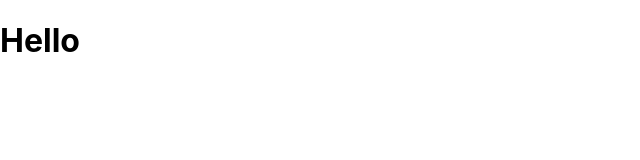
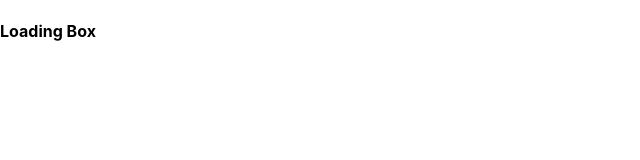
Before and after one commit to kaluzsikc/Product_comparison_app, a React (Create React App) app: page /loading in a window 1280 px wide. Shown: the top 160 px of the page, without its empty margins (0-640 px from the left). Built offline with nearby package versions, Linux system fonts and the light colour scheme.

Commit message:
Added MainBox, SearchBox, ResultsBox and LoadingBox

```diff
--- a/src/App.js
+++ b/src/App.js
@@ -1,11 +1,12 @@
 import React, { Component } from 'react';
 import './App.css';
+import Main from './containers/MainBox';
 
 class App extends Component {
   render() {
     return (
       <div>
-      <h1> Hello</h1>
+      <Main />
       </div>
     );
   }
--- a/src/containers/LoadingBox.js
+++ b/src/containers/LoadingBox.js
@@ -0,0 +1,9 @@
+import React from 'react';
+
+const LoadingBox = () => (
+    <div>
+        <h4>Loading Box</h4>
+    </div>
+);
+
+export default LoadingBox;
--- a/src/containers/MainBox.js
+++ b/src/containers/MainBox.js
@@ -0,0 +1,22 @@
+import React, { Component } from 'react';
+import { BrowserRouter as Router, Route } from 'react-router-dom';
+import SearchBox from './SearchBox';
+import Results from './ResultBox';
+import LoadingBox from './LoadingBox';
+
+class Main extends Component {
+
+    render() {
+        return (
+            <Router>
+                <React.Fragment>
+                    <Route exact path="/" component={SearchBox} />
+                    <Route path="/results" component={Results} />
+                    <Route path="/loading" component={LoadingBox} />
+                </React.Fragment>
+            </Router>
+        )
+    }
+}
+
+export default Main;
--- a/src/containers/ResultBox.js
+++ b/src/containers/ResultBox.js
@@ -0,0 +1,9 @@
+import React from 'react';
+
+const Results = () => (
+    <div>
+        <h4>Result Box</h4>
+    </div>
+);
+
+export default Results;
--- a/src/containers/SearchBox.js
+++ b/src/containers/SearchBox.js
@@ -0,0 +1,10 @@
+import React from 'react';
+
+const SearchBox = () => (
+    <div>
+        <h4>Search Box</h4>
+
+    </div>
+);
+
+export default SearchBox;
```
